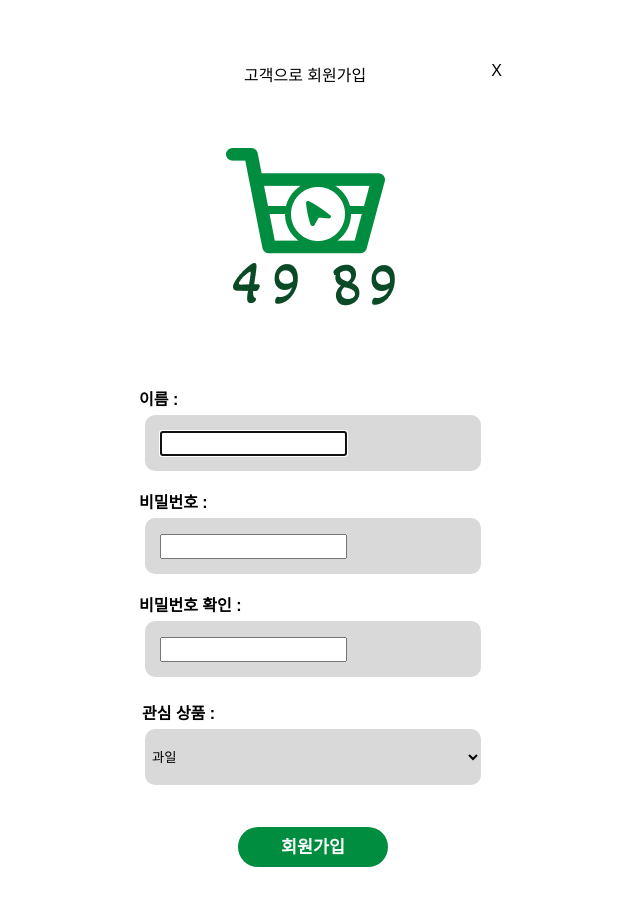
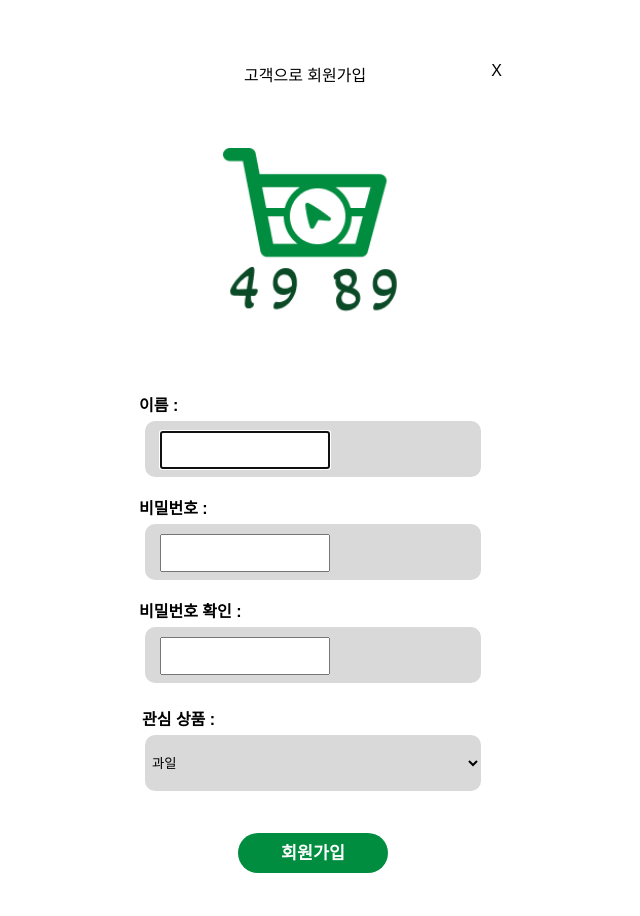
Before and after one commit to place0/Jagmuldan, a Django app: page /accounts/user/ in a window 1280 px wide. Shown: the top 916 px of the page, without its empty margins (327-967 px from the left). Run offline with Django 3.2, Linux system fonts and the light colour scheme; some web fonts are replaced.

Commit message:
크기조정

```diff
--- a/shopping/static/css/login.css
+++ b/shopping/static/css/login.css
@@ -63,4 +63,6 @@ label {
 }
 input {
     margin-left: 12px;
+    width: 160px;
+    height: 28px;
 }
--- a/shopping/static/css/low_income_signup.css
+++ b/shopping/static/css/low_income_signup.css
@@ -45,4 +45,6 @@ label {
 }
 input {
     margin-left: 12px;
+    width: 160px;
+    height: 28px;
 }
--- a/shopping/static/css/merchant_signup.css
+++ b/shopping/static/css/merchant_signup.css
@@ -44,4 +44,6 @@ label {
 }
 input {
     margin-left: 12px;
+    width: 160px;
+    height: 28px;
 }
--- a/shopping/static/css/user.css
+++ b/shopping/static/css/user.css
@@ -45,4 +45,6 @@ label {
 }
 input {
     margin-left: 12px;
+    width: 160px;
+    height: 28px;
 }
--- a/shopping/templates/accounts/login.html
+++ b/shopping/templates/accounts/login.html
@@ -25,7 +25,10 @@
                 align-items: center;
             "
         >
-            <img src="{% static '/img/logo/4989_logo_L.png' %}" />
+            <img
+                src="{% static '/img/logo/4989_logo_L.png' %}"
+                style="width: 180px; height: 182px"
+            />
         </div>
 
         <form method="post" enctype="multipart/form-data">
--- a/shopping/templates/accounts/low_income_signup.html
+++ b/shopping/templates/accounts/low_income_signup.html
@@ -18,7 +18,10 @@
             ><!--뒤로가기-->
         </div>
         <div style="display: flex; justify-content: center; margin-top: 50px">
-            <img src="{% static '/img/logo/4989_logo_L.png' %}" />
+            <img
+                src="{% static '/img/logo/4989_logo_L.png' %}"
+                style="width: 180px; height: 182px"
+            />
         </div>
 
         <form method="post" enctype="multipart/form-data">
--- a/shopping/templates/accounts/merchant_signup.html
+++ b/shopping/templates/accounts/merchant_signup.html
@@ -16,7 +16,10 @@
             <!--뒤로 가기-->
         </div>
         <div style="display: flex; justify-content: center; margin-top: 50px">
-            <img src="{% static '/img/logo/4989_logo_L.png' %}" />
+            <img
+                src="{% static '/img/logo/4989_logo_L.png' %}"
+                style="width: 180px; height: 182px"
+            />
         </div>
         <form method="post">
             {% csrf_token %}
--- a/shopping/templates/accounts/restaurant_signup.html
+++ b/shopping/templates/accounts/restaurant_signup.html
@@ -18,7 +18,10 @@
             ><!--뒤로가기-->
         </div>
         <div style="display: flex; justify-content: center; margin-top: 50px">
-            <img src="{% static '/img/logo/4989_logo_L.png' %}" />
+            <img
+                src="{% static '/img/logo/4989_logo_L.png' %}"
+                style="width: 180px; height: 182px"
+            />
         </div>
 
         <form method="post" enctype="multipart/form-data">
--- a/shopping/templates/accounts/signup.html
+++ b/shopping/templates/accounts/signup.html
@@ -15,7 +15,7 @@
     </div>
 
     <div style="margin-top: 50px; margin-left: 30px" class="box1">
-        <img src="{% static '/img/logo/4989_logo_L.png' %}" /><br />
+        <img src="{% static '/img/logo/4989_logo_L.png' %}" style="width:181px; height:182px" /><br />
         <b>안녕하세요. 4989입니다!</b>
     </div>
 
--- a/shopping/templates/accounts/user.html
+++ b/shopping/templates/accounts/user.html
@@ -16,7 +16,10 @@
             ><!--뒤로가기-->
         </div>
         <div style="margin-top: 50px; display: flex; justify-content: center">
-            <img src="{% static '/img/logo/4989_logo_L.png' %}" />
+            <img
+                src="{% static '/img/logo/4989_logo_L.png' %}"
+                style="width: 180px; height: 182px"
+            />
         </div>
         <form method="post">
             {% csrf_token %}
```
